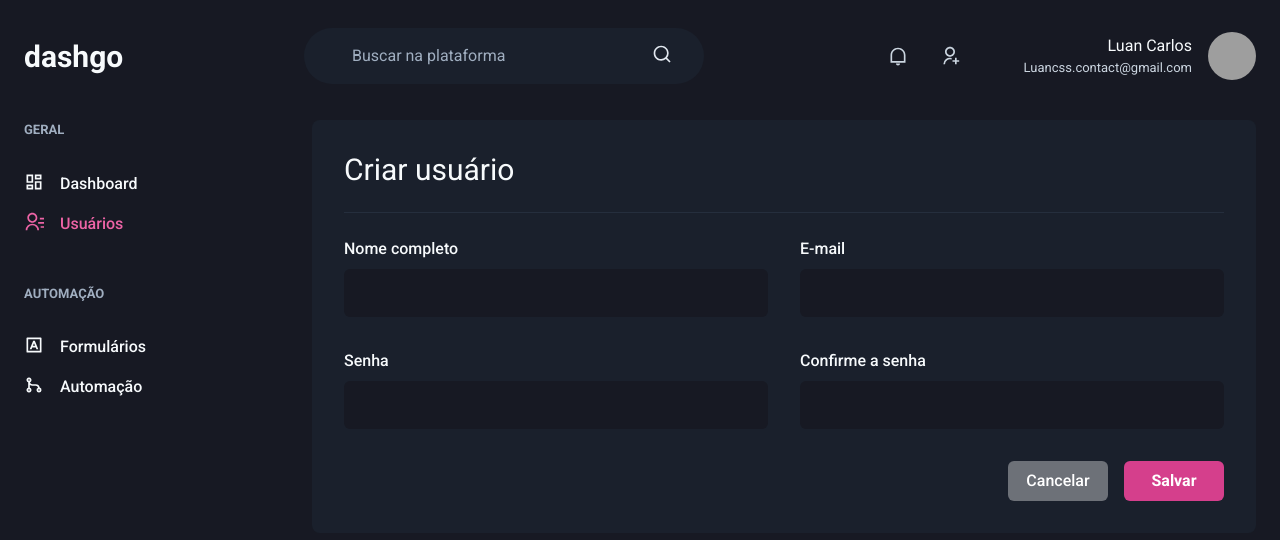
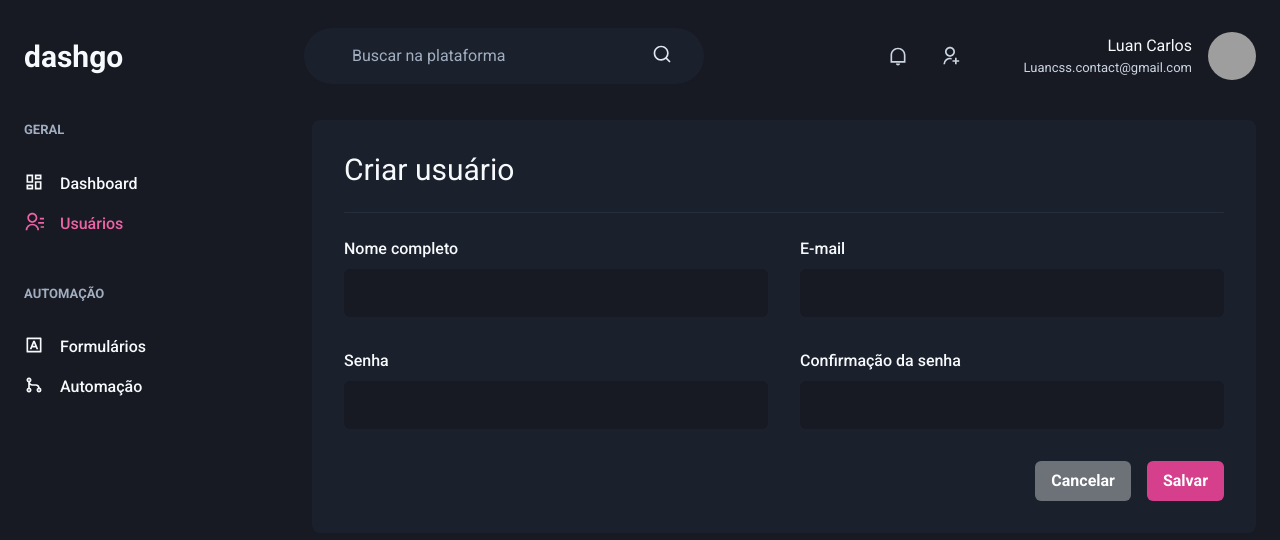
Before and after one commit to Luancss/Dashgo, a Next.js app: page /users/create in a window 1280 px wide. Shown: the top 540 px of the page. Built offline with nearby package versions, Linux system fonts and the light colour scheme; grey boxes are pictures that could not be loaded; what miragejs would draw is missing.

Commit message:
Utilizando mutations

```diff
--- a/src/pages/users/create.tsx
+++ b/src/pages/users/create.tsx
@@ -1,130 +1,126 @@
-import { Sidebar } from "../../components/Sidebar";
-import { Input } from "../../components/Form/Input";
-import { Header } from "../../components/Header";
-import { SubmitHandler, useForm } from "react-hook-form";
-import * as yup from "yup";
-import { yupResolver } from "@hookform/resolvers/yup";
+import { Box, Flex, Heading, Divider, SimpleGrid } from '@chakra-ui/react'
+import { VStack, HStack, Button } from '@chakra-ui/react'
+import { SubmitHandler, useForm } from 'react-hook-form'
+import * as yup from 'yup'
+import { yupResolver } from '@hookform/resolvers/yup'
+import { useMutation } from 'react-query'
+import { useRouter } from 'next/router'
 
-import {
-  Box,
-  Button,
-  Divider,
-  Flex,
-  HStack,
-  Heading,
-  SimpleGrid,
-  VStack,
-} from "@chakra-ui/react";
-import Link from "next/link";
+import { Header } from '../../components/Header'
+import { Sidebar } from '../../components/Sidebar'
+import { Input } from '../../components/Form/Input'
+import { api } from '../../services/api'
+import { queryClient } from '../../services/queryClient'
 
 type CreateUserFormData = {
-  name: string;
-  email: string;
-  password: string;
-  password_confirmation: string;
-};
+   name: string
+   email: string
+   password: string
+   pasw_confirmation: string
+ }
 
-const CreateUserFormSchema = yup.object().shape({
+ const createUserSchema = yup.object().shape({
    name: yup.string().required("Nome obrigatório"),
-  email: yup.string().required("Digite seu e-mail").email("E-mail inválido"),
-  password: yup
-    .string()
-    .required("Digite sua senha")
-    .min(6, "No mínimo 6 caracteres"),
-  password_confirmation: yup.string().oneOf(
-    [
-      // null,
-      yup.ref("password"),
-    ],
-    "As senhas precisam ser iguals"
-  ),
-});
+   email: yup.string().required("E-mail obrigatório").email("E-mail inválido"),
+   password: yup.string().required("Senha não informada").min(6, 'Digite ao menos 6 letras ou números'),
+   psw_confirmation: yup.string().oneOf([null, yup.ref('password')], "As senhas diferem")
+ })
 
 export default function CreateUser() {
+   const router = useRouter()
+
+   const createUser = useMutation(async (user: CreateUserFormData) => {
+      const response = await api.post('users', {
+         user: {
+            ...user,
+            created_at: new Date(),
+         }
+      })
+
+      return response.data.user
+   }, {
+      onSuccess: () => {
+         queryClient.invalidateQueries('users')
+      }
+   })
+
    const { register, handleSubmit, formState } = useForm({
-    resolver: yupResolver(CreateUserFormSchema),
-  });
+      resolver: yupResolver(createUserSchema)
+    })
 
+   const errors = formState.errors
 
+   //const handleCreateUser: SubmitHandler<CreateUserFormData) = (values) => {
+   async function handleCreateUser(values: CreateUserFormData) {
+      await createUser.mutateAsync(values)
+
+      router.push('/users') //volta para a listagem de usuários
+   }
 
    return (
       <Box>
          <Header />
 
-      <Flex w={"100%"} my={"6"} maxW={1480} mx={"auto"} px={"6"}>
+         <Flex w="100%" my="6" maxWidth={1480} mx="auto" px="6">
             <Sidebar />
 
             <Box
                as="form"
-          flex={"1"}
+               flex="1"
                borderRadius={8}
-          bg={"gray.800"}
-          p={["6", "8"]}
-          onSubmit={handleSubmit((async (values) => {
-              await new Promise(resolve => setTimeout(resolve, 2000));
-            }))}
+               bg="gray.800"
+               p={["4", "8"]}
+               onSubmit={handleSubmit(handleCreateUser)}
             >
-          <Heading size={"lg"} fontWeight={"normal"}>
-            Criar usuário
-          </Heading>
-          <Divider my={"6"} borderColor={"gray.700"} />
+               <Heading size="lg" fontWeight="normal">Criar usuário</Heading>
+               <Divider my="6" borderColor="gray.700" />
 
-          <VStack spacing={"8"}>
-            <SimpleGrid minChildWidth={240} spacing={["6", "8"]} width={"100%"}>
+               <VStack spacing="8">
+                  <SimpleGrid minChildWidth="240px" spacing={["4", "8"]} w="100%">
                      <Input
-
-                label={"Nome completo"}
-
-                {...register("name")}
+                        // name="name"
+                        label="Nome completo"
+                        error={ errors.name }
+                        {...register('name')}
                      />
                      <Input
-                type={"email"}
-                label={"E-mail"}
-
-                {...register("email")}
+                        // name="email"
+                        label="E-mail"
+                        error={ errors.email }
+                        {...register('email')}
                      />
                   </SimpleGrid>
 
-            <SimpleGrid minChildWidth={240} spacing={["6", "8"]} width={"100%"}>
+                  <SimpleGrid minChildWidth="240px" spacing={["4", "8"]} w="100%">
                      <Input
-                type={"password"}
-                label={"Senha"}
-
-                {...register("password")}
+                        // name="password"
+                        type="password"
+                        label="Senha"
+                        error={ errors.password }
+                        {...register('password')}
                      />
                      <Input
-                type={"password"}
-                label={"Confirme a senha"}
-                {...register("password_confirmation")}
+                        // name="psw_confirmation"
+                        type="password"
+                        label="Confirmação da senha"
+                        error={ errors.psw_confirmation }
+                        {...register('psw_confirmation')}
                      />
                   </SimpleGrid>
                </VStack>
 
-          <Flex mt={"8"}>
-            <HStack
-              spacing={"4"}
-              width={"100%"}
-              justify={["space-between", "flex-end"]}
-            >
-              <Button
-                as={Link}
-                href={"/users"}
-                passHref
-                minW={["45%", 100]}
+               <Flex mt="8" justify="flex-end">
+                  <HStack spacing="4">
+                     <Button as="a"
                         colorScheme="whiteAlpha"
-                fontWeight={"medium"}
-                _hover={{
-                  bg: "gray.700",
-                }}
+                        href="/users"
                      >
                         Cancelar
                      </Button>
-
                      <Button
-                type={"submit"}
-                colorScheme={"pink"}
-                minW={["45%", 100]}
+                        type="submit"
                         isLoading={formState.isSubmitting}
+                        colorScheme="pink"
                      >
                         Salvar
                      </Button>
@@ -133,5 +129,5 @@ export default function CreateUser() {
             </Box>
          </Flex>
       </Box>
-  );
+   )
 }
--- a/src/pages/users/index.tsx
+++ b/src/pages/users/index.tsx
@@ -37,7 +37,7 @@ export default function UserList() {
     lg: true,
   });
 
-  async function handlePrefetchUser(userId: number) {
+  async function handlePrefetchUser(userId: string) {
     await queryClient.prefetchQuery(['user', userId], async () => {
       const response = await api.get(`users/${userId}`)
       return response.data
--- a/src/services/mirage/index.ts
+++ b/src/services/mirage/index.ts
@@ -1,4 +1,4 @@
-import { createServer, Factory, Model, Response} from 'miragejs'
+import { createServer, Factory, Model, Response, ActiveModelSerializer} from 'miragejs'
 
 type User = {
   name: string;
@@ -8,6 +8,9 @@ type User = {
 
 export function makeServer() {
   const server = createServer({
+    serializers: {
+      application: ActiveModelSerializer,
+    },
     models: {
       user: Model.extend<Partial<User>>({})
     },
@@ -42,7 +45,9 @@ export function makeServer() {
       const pageEnd = pageStart + Number(per_page);
 
       const users = this.serialize(schema.all('user'))
-      .users.slice(pageStart, pageEnd)
+      .users
+      .sort((a, b) => a.createdAt - b.createdAt)
+      .slice(pageStart, pageEnd)
 
       return new Response(
         200,
```
Lines whose indentation alone changed are shown as unchanged.
